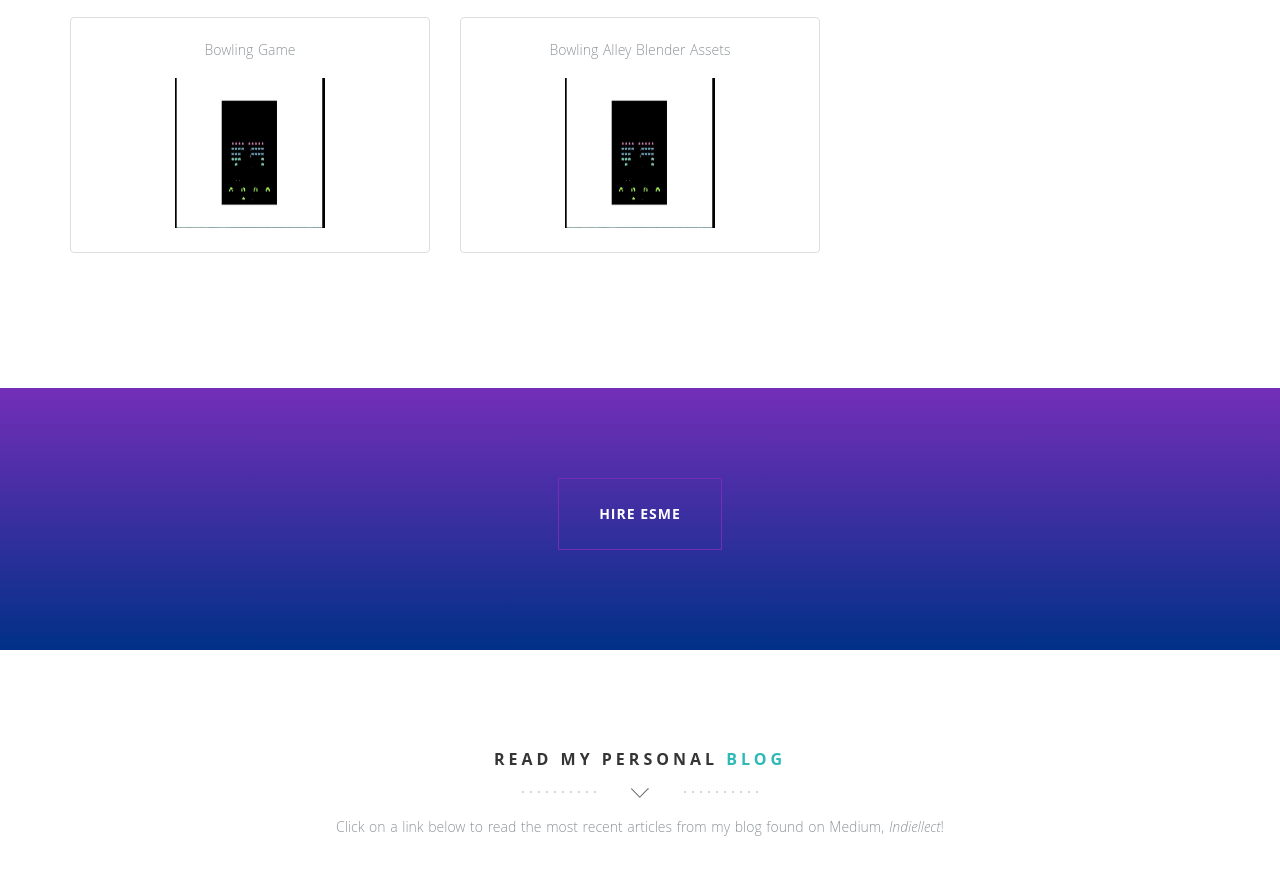
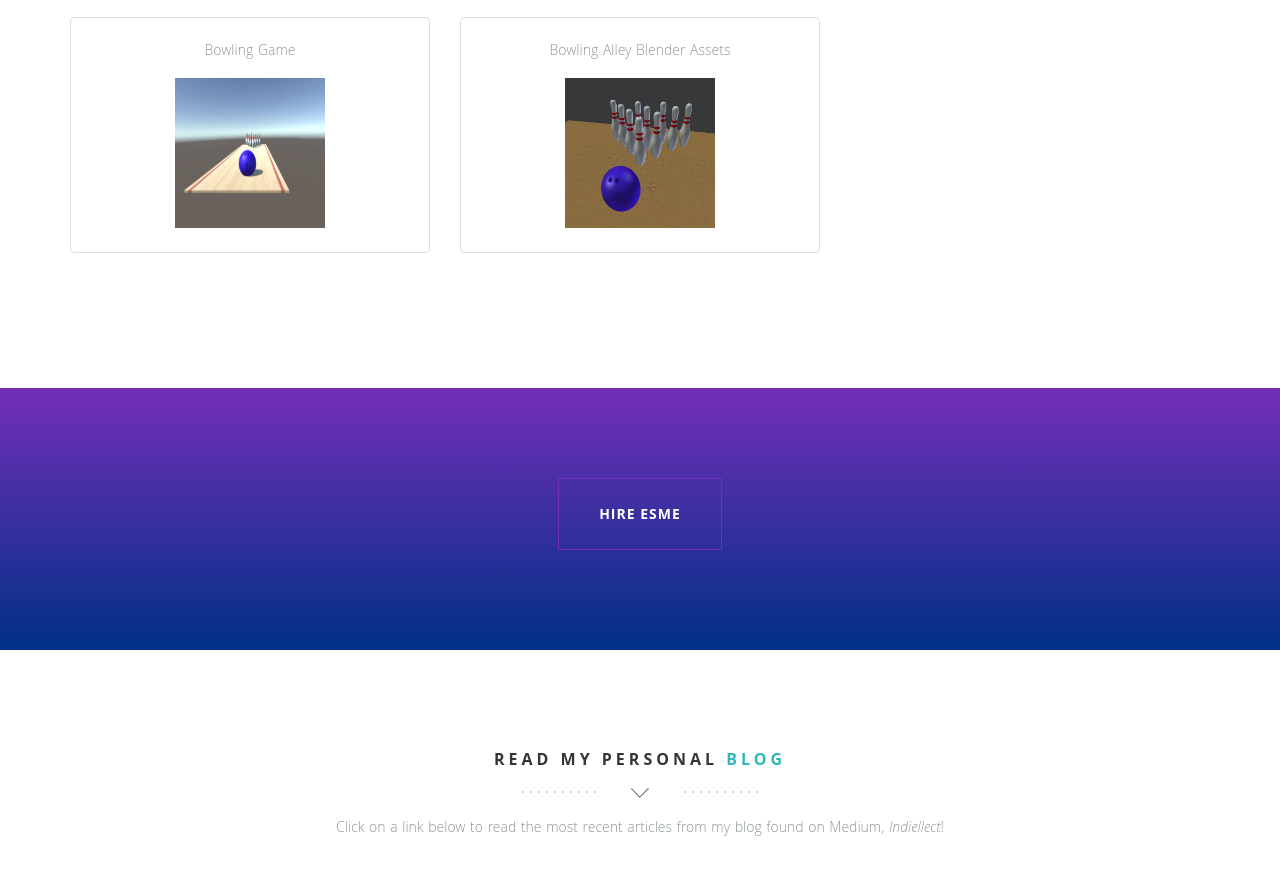
Before and after one commit to EVazquez18/EVazquez18.github.io, a plain HTML site: page index.html in a window 1280 px wide. Shown: the part 3985-4859 px from the top of the page. Drawn offline with nearby package versions, Linux system fonts and the light colour scheme; some packages are replaced by stand-ins of ours.

Commit message:
Update index.html

```diff
--- a/index.html
+++ b/index.html
@@ -284,14 +284,14 @@
     <div class="col-md-4">
       <a href="https://www.youtube.com/watch?v=ea8TbTHwfpk&list=PLcaHTaMmyCM3IcJ3LIEIvSmaKwc_LQaVe&index=1" target="_blank" class="thumbnail">
         <p>Bowling Game</p>
-        <img src="img/spaceinvaders.jpg" alt="Bowling Game" style="width:150px;height:150px">
+        <img src="img/bowlinggame.jpg" alt="Bowling Game" style="width:150px;height:150px">
       <br>
       </a>
     </div>
     <div class="col-md-4">
       <a href="https://www.youtube.com/watch?v=ea8TbTHwfpk&list=PLcaHTaMmyCM3IcJ3LIEIvSmaKwc_LQaVe&index=1" target="_blank" class="thumbnail">
         <p>Bowling Alley Blender Assets</p>
-        <img src="img/spaceinvaders.jpg" alt="Bowling Alley Blender Assets" style="width:150px;height:150px">
+        <img src="img/3dbowlingalley.jpg" alt="Bowling Alley Blender Assets" style="width:150px;height:150px">
       <br>
       </a>
     </div>
```
